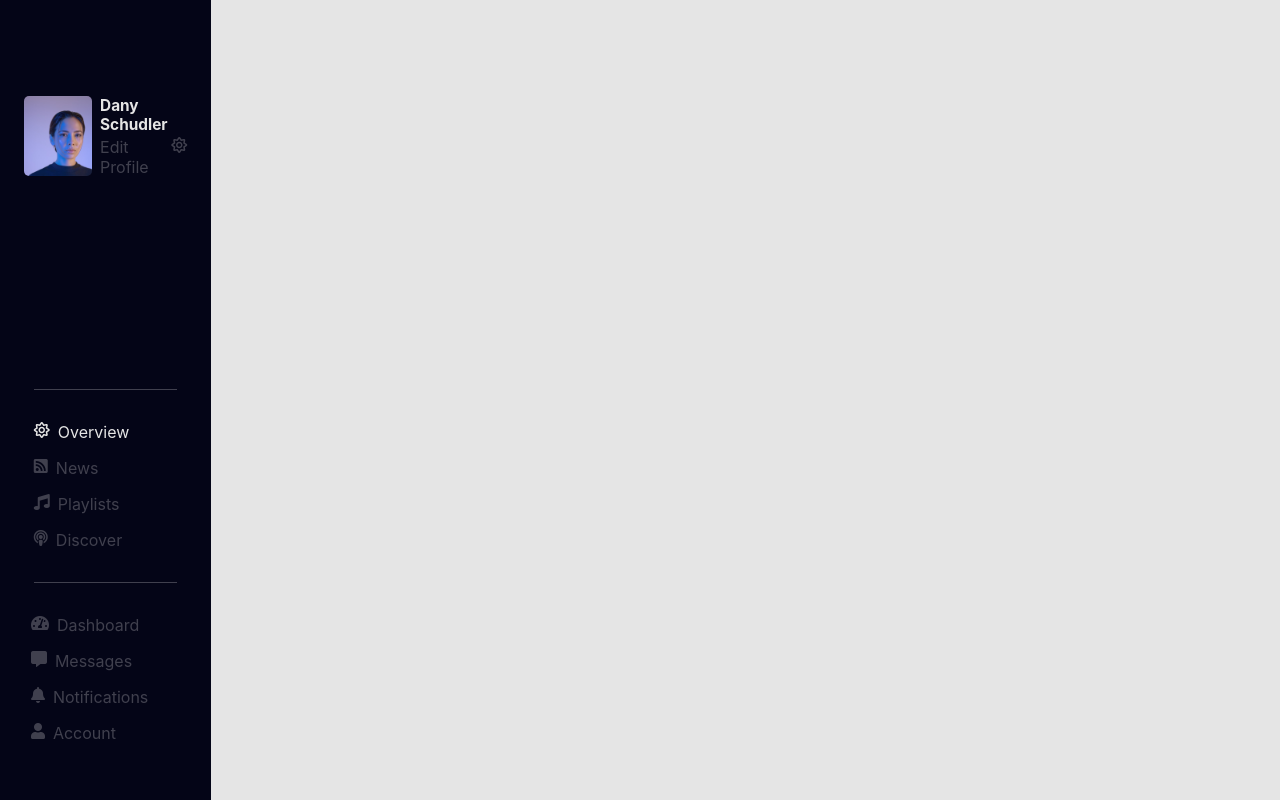
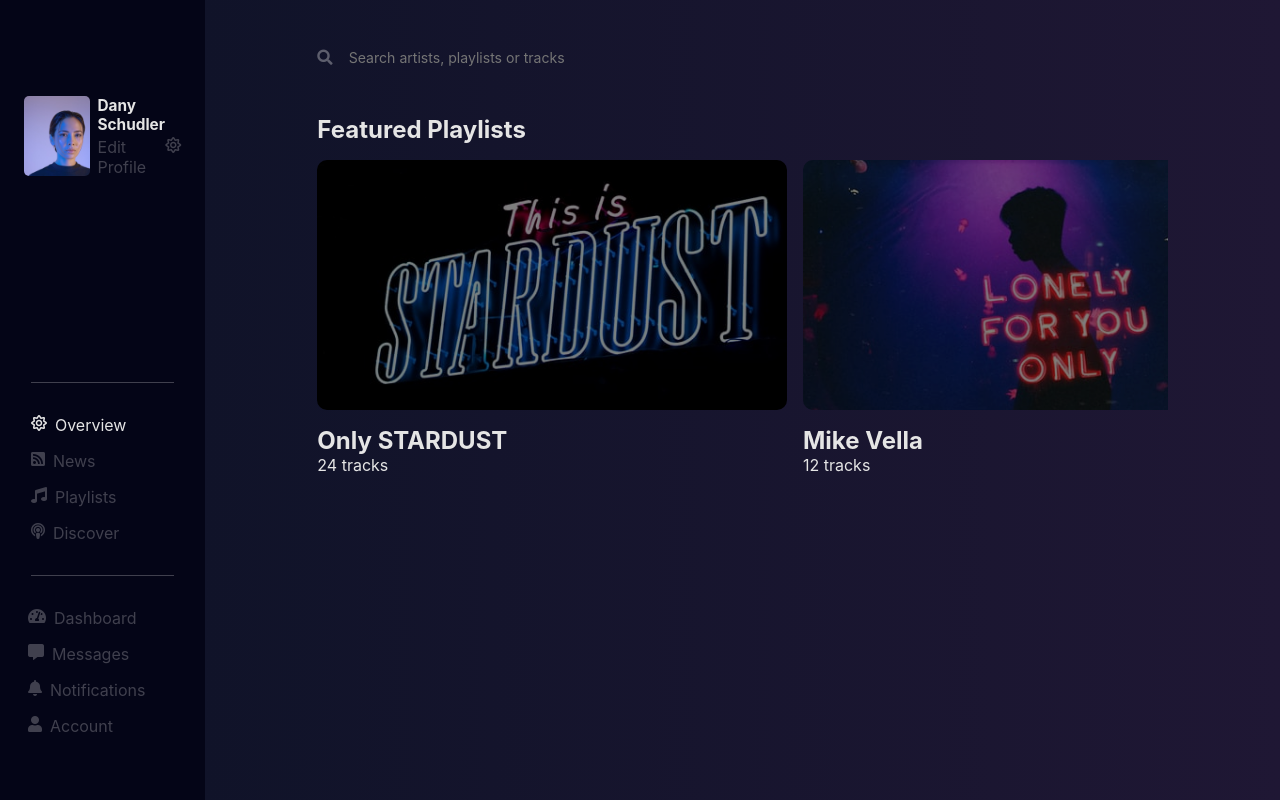
Before and after one commit to victormaya/music-library-page, a plain HTML site: page index.html in a window 1280 px wide. Drawn offline with Linux system fonts and the light colour scheme.

Commit message:
featured concluido

```diff
--- a/css/style.css
+++ b/css/style.css
@@ -11,6 +11,7 @@ body {
   width: 100%;
   height: 100%;
   background: #e5e5e5;
+  display: flex;
 }
 
 img {
@@ -111,3 +112,119 @@ img {
   margin-bottom: 1rem;
   margin-right: 2rem;
 }
+
+/* ////////// CONTENT /////////// */
+
+.content {
+  background: rgb(16, 19, 41);
+  background: linear-gradient(
+    90deg,
+    rgba(16, 19, 41, 1) 0%,
+    rgba(31, 23, 52, 1) 100%
+  );
+  box-sizing: border-box;
+  width: 100%;
+  padding: 3rem 7rem;
+}
+.search {
+  color: #5d5e6d;
+  display: flex;
+  align-items: center;
+  font-size: 1.2vw;
+}
+
+.search label {
+  margin-right: 1rem;
+}
+.search input {
+  background: none;
+  height: 1.3vw;
+  color: #e5e5e5;
+  width: 50%;
+}
+.search input::placeholder {
+  font-size: 1.1vw;
+}
+
+.featured-playlists {
+  margin-top: 3rem;
+  color: #e5e5e5;
+}
+.featured-cards {
+  padding: 1rem 0;
+  display: flex;
+  width: 100%;
+  overflow-y: hidden;
+  overflow-x: scroll;
+}
+
+.featured-wrap {
+  display: flex;
+}
+::-webkit-scrollbar {
+  height: 8px;
+}
+
+/* Track */
+::-webkit-scrollbar-track {
+  background: #1f1839;
+  border-radius: 10px;
+}
+
+/* Handle */
+::-webkit-scrollbar-thumb {
+  background: #200f56;
+  border-radius: 10px;
+}
+
+.featured-card {
+  margin-right: 1rem;
+  min-width: 70%;
+}
+
+.featured-capa-box {
+  background: peru;
+  width: 100%;
+  height: 250px;
+  border-radius: 10px;
+}
+
+#capa1 {
+  background: url('../assets/playlist1.jpg') no-repeat;
+}
+#capa2 {
+  background: url('../assets/playlist2.jpg') no-repeat;
+}
+#capa3 {
+  background: url('../assets/playlist3.jpg') no-repeat;
+}
+#capa4 {
+  background: url('../assets/playlist4.jpg') no-repeat;
+}
+
+#capa1,
+#capa2,
+#capa3,
+#capa4 {
+  background-size: 100%;
+  background-position: center;
+  transition: 0.2s;
+  filter: brightness(50%);
+}
+
+#capa1:hover,
+#capa2:hover,
+#capa3:hover,
+#capa4:hover {
+  background-size: 120%;
+  background-position: center;
+  cursor: pointer;
+  filter: brightness(100%);
+}
+
+.featured-capa img {
+  object-fit: scale-down;
+}
+.featured-title {
+  margin-top: 1rem;
+}
--- a/index.html
+++ b/index.html
@@ -9,7 +9,7 @@
     <link href="/css/fontawesome/css/all.min.css" rel="stylesheet" />
   </head>
   <body>
-    <div class="side-bar">
+    <section class="side-bar">
       <div class="card-profile">
         <div class="profile"></div>
         <div class="profile-text">
@@ -56,15 +56,48 @@
           <p class="account-text">Account</p>
         </div>
       </div>
-    </div>
+    </section>
+    <section class="content">
+      <div class="search">
+        <label for="input-search"><i class="fas fa-search"></i></label>
+        <input
+          id="input-search"
+          placeholder="Search artists, playlists or tracks"
+          type="text"
+        />
+      </div>
+      <div class="featured-playlists">
+        <h1>Featured Playlists</h1>
+        <div class="featured-cards">
+          <div class="featured-wrap">
+            <div class="featured-card">
+              <div class="featured-capa-box" id="capa1"></div>
+              <h1 class="featured-title">Only STARDUST</h1>
+              <p class="featured-tracks">24 tracks</p>
+            </div>
+            <div class="featured-card">
+              <div class="featured-capa-box" id="capa2"></div>
+              <h1 class="featured-title">Mike Vella</h1>
+              <p class="featured-tracks">12 tracks</p>
+            </div>
+            <div class="featured-card">
+              <div class="featured-capa-box" id="capa3"></div>
+              <h1 class="featured-title">the best singles s2</h1>
+              <p class="featured-tracks">163 tracks</p>
+            </div>
+            <div class="featured-card">
+              <div class="featured-capa-box" id="capa4"></div>
+              <h1 class="featured-title">Indie</h1>
+              <p class="featured-tracks">138 tracks</p>
+            </div>
+          </div>
+        </div>
+      </div>
+    </section>
   </body>
 </html>
 
-<!-- Search artists, playlists or tracks
-Dashboard
-Messages
-Notifications
-Account
+<!--
 Featured Playlists
 Profile Views
 Tracks -->
```
